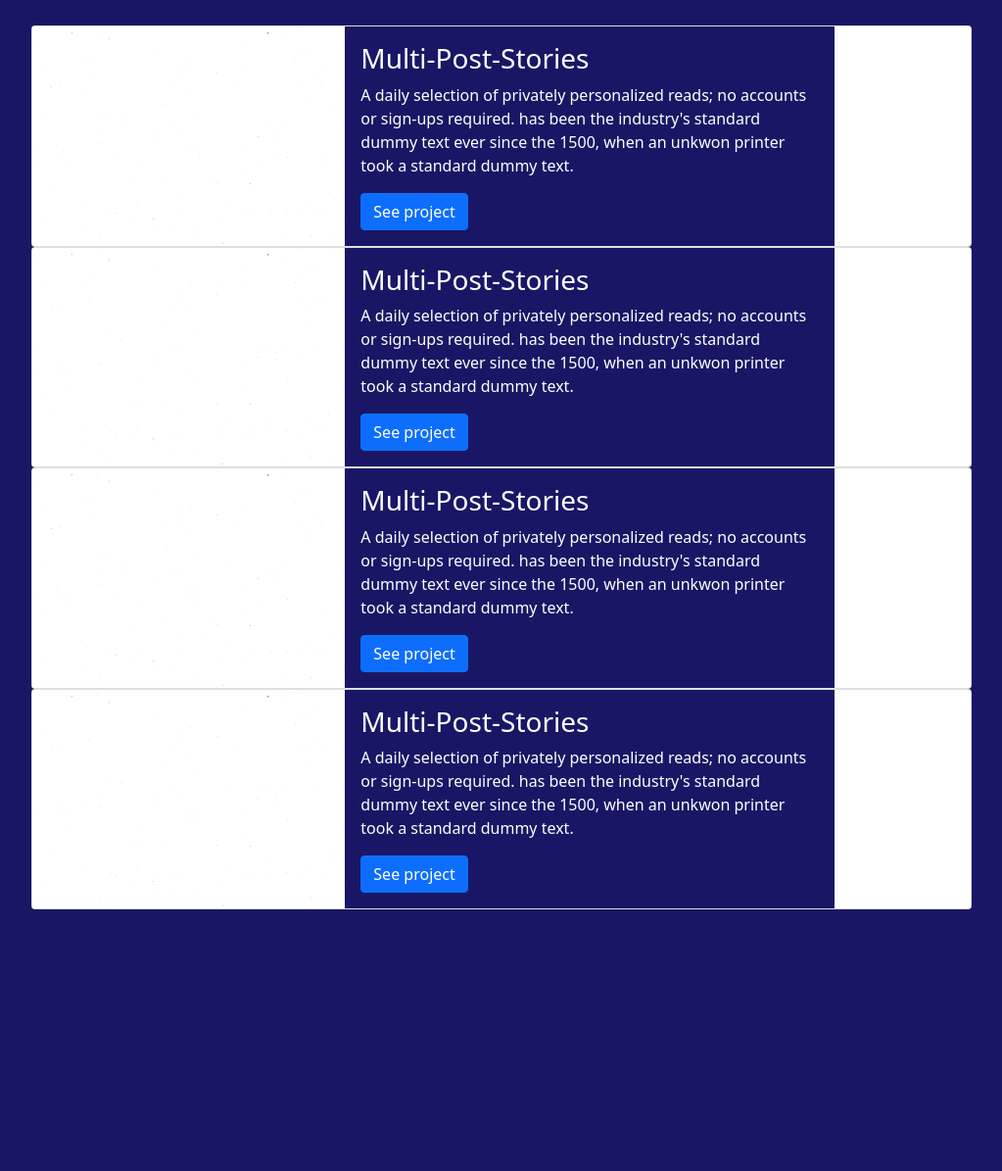
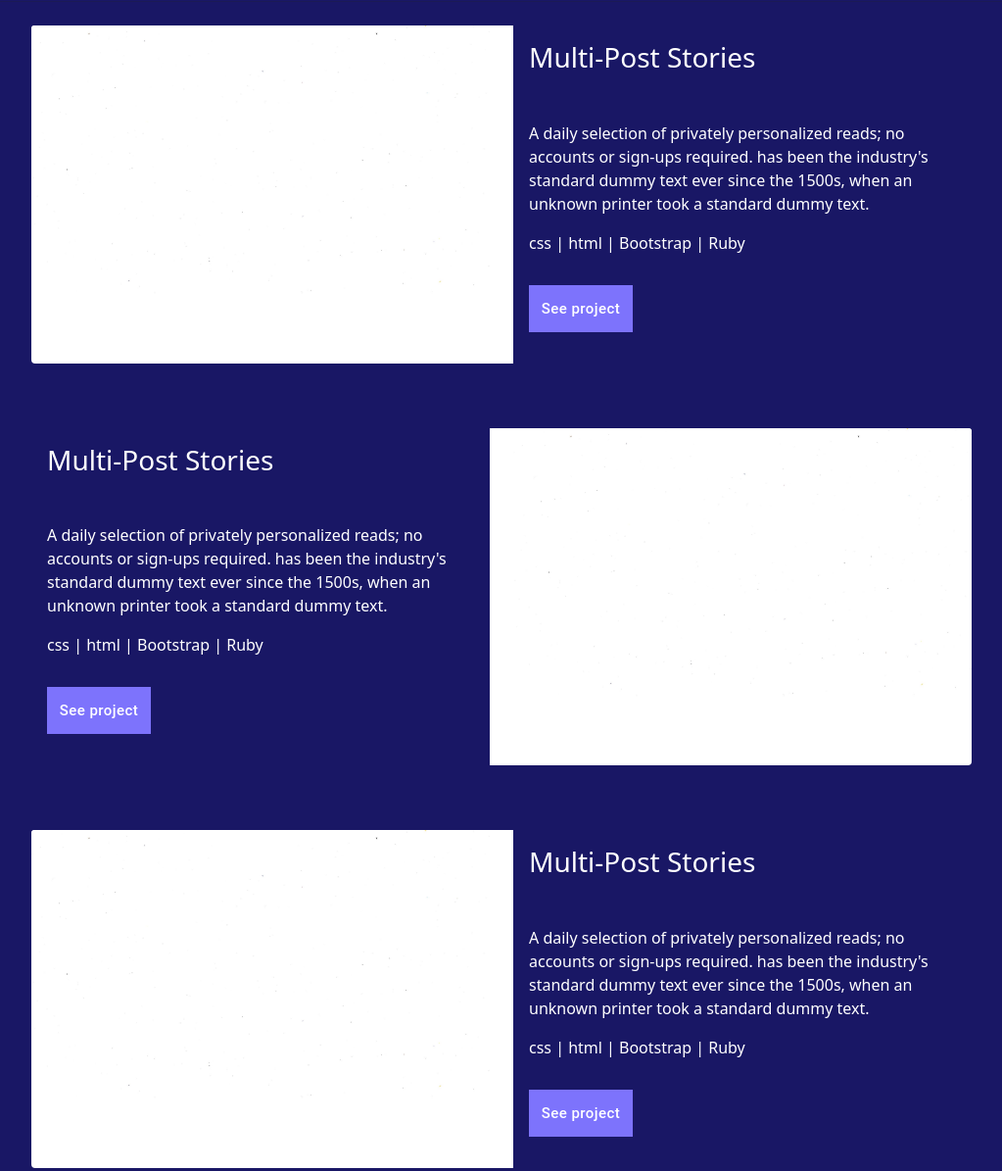
Before and after one commit to Gopxfs/test-bootstrap, a plain HTML site: page index.html in a window 1280 px wide. Shown: the part 960-2155 px from the top of the page at 98% size, without its empty margins (128-1151 px from the left). Before the commit the page ends 1888 px from the top, so only its background shows below. Drawn offline with nearby package versions, Linux system fonts and the light colour scheme.

Commit message:
Update project session

```diff
--- a/index.html
+++ b/index.html
@@ -85,63 +85,69 @@
           </div>
       </div>
 
-      <h2 class="main-text-color m-3 mt-5">My recent work</h2>
+      <h2 class="main-text-color m-3 mt-5" id="my-recent-work">My recent work</h2>
       <hr class="my-4">
 
-      <div class="project-cards">
-        <div class="card">
-          <div class="row g-0">
-            <div class="col-md-4">
-          <img src="images/white-background-2.jpg" class="card-img-left" style="max-height: 500px; max-width: 500px; width: 100%; height: 100%;" alt="Project image">
+      <div id="project-cards">
+        <div class="card mb-3 border-0" style="max-width: 1000px; max-height: 448px;">
+          <div class="row no-gutters">
+            <div class="col-md-6">
+              <img src="images/white-background-2.jpg" class="card-img" alt="Project image">
             </div>
-          <div class="col-md-8">
-          <div class="card-body" style="max-height: 500px; max-width: 500px; width: 100%; height: 100%;" >
-            <h3 class="card-title">Multi-Post-Stories</h3>
-            <p class="card-text">A daily selection of privately personalized reads; no accounts or sign-ups required. has been the industry's standard dummy text ever since the 1500, when an unkwon printer took a standard dummy text.</p>
-            <a href="#" class="btn btn-primary">See project</a>
+            <div class="col-md-6">
+              <div class="card-body">
+                <h3 class="card-title mb-5">Multi-Post Stories</h5>
+                <p class="card-text mb-3">A daily selection of privately personalized reads; no accounts or sign-ups required. has been the industry's standard dummy text ever since the 1500s, when an unknown printer took a standard dummy text.</p>
+                <p class="card-text">css | html | Bootstrap | Ruby</p>
+                <button type="button" class="project-button">See project</button>
               </div>
             </div>
           </div>
         </div>
-        <div class="card">
-          <div class="row g-0">
-            <div class="col-md-4">
-          <img src="images/white-background-2.jpg" class="card-img-left" style="max-height: 500px; max-width: 500px; width: 100%; height: 100%;" alt="Project image">
+
+        <div class="card mb-3 border-0" style="max-width: 1000px; max-height: 448px;">
+          <div class="row no-gutters">
+            <div class="col-md-6">
+              <div class="card-body">
+                <h3 class="card-title mb-5">Multi-Post Stories</h5>
+                <p class="card-text mb-3">A daily selection of privately personalized reads; no accounts or sign-ups required. has been the industry's standard dummy text ever since the 1500s, when an unknown printer took a standard dummy text.</p>
+                <p class="card-text">css | html | Bootstrap | Ruby</p>
+                <button type="button" class="project-button">See project</button>
               </div>
-          <div class="col-md-8">
-          <div class="card-body" style="max-height: 500px; max-width: 500px; width: 100%; height: 100%;" >
-            <h3 class="card-title">Multi-Post-Stories</h3>
-            <p class="card-text">A daily selection of privately personalized reads; no accounts or sign-ups required. has been the industry's standard dummy text ever since the 1500, when an unkwon printer took a standard dummy text.</p>
-            <a href="#" class="btn btn-primary">See project</a>
+            </div>
+            <div class="col-md-6">
+              <img src="images/white-background-2.jpg" class="card-img" alt="Project image">
+            </div>
+          </div>
+        </div>
+        <div class="card mb-3 border-0" style="max-width: 1000px; max-height: 448px;">
+          <div class="row no-gutters">
+            <div class="col-md-6">
+              <img src="images/white-background-2.jpg" class="card-img" alt="Project image">
+            </div>
+            <div class="col-md-6">
+              <div class="card-body">
+                <h3 class="card-title mb-5">Multi-Post Stories</h5>
+                <p class="card-text mb-3">A daily selection of privately personalized reads; no accounts or sign-ups required. has been the industry's standard dummy text ever since the 1500s, when an unknown printer took a standard dummy text.</p>
+                <p class="card-text">css | html | Bootstrap | Ruby</p>
+                <button type="button" class="project-button">See project</button>
               </div>
             </div>
           </div>
         </div>
-        <div class="card">
-          <div class="row g-0">
-            <div class="col-md-4">
-          <img src="images/white-background-2.jpg" class="card-img-left" style="max-height: 500px; max-width: 500px; width: 100%; height: 100%;" alt="Project image">
-          </div>
-          <div class="col-md-8">
-          <div class="card-body" style="max-height: 500px; max-width: 500px; width: 100%; height: 100%;" >
-            <h3 class="card-title">Multi-Post-Stories</h3>
-            <p class="card-text">A daily selection of privately personalized reads; no accounts or sign-ups required. has been the industry's standard dummy text ever since the 1500, when an unkwon printer took a standard dummy text.</p>
-            <a href="#" class="btn btn-primary">See project</a>
+
+        <div class="card mb-3 border-0" style="max-width: 1000px; max-height: 448px;">
+          <div class="row no-gutters">
+            <div class="col-md-6">
+              <div class="card-body">
+                <h3 class="card-title mb-5">Multi-Post Stories</h5>
+                <p class="card-text mb-3">A daily selection of privately personalized reads; no accounts or sign-ups required. has been the industry's standard dummy text ever since the 1500s, when an unknown printer took a standard dummy text.</p>
+                <p class="card-text">css | html | Bootstrap | Ruby</p>
+                <button type="button" class="project-button">See project</button>
               </div>
             </div>
-         </div>
-        </div>
-        <div class="card">
-          <div class="row g-0">
-            <div class="col-md-4">
-          <img src="images/white-background-2.jpg" class="card-img-left" style="max-height: 500px; width: 100%; height: 100%;" alt="Project image">
-          </div>
-          <div class="col-md-8">
-          <div class="card-body" style="max-height: 500px; max-width: 500px; width: 100%; height: 100%;" >
-            <h3 class="card-title">Multi-Post-Stories</h3>
-            <p class="card-text">A daily selection of privately personalized reads; no accounts or sign-ups required. has been the industry's standard dummy text ever since the 1500, when an unkwon printer took a standard dummy text.</p>
-            <a href="#" class="btn btn-primary">See project</a>
-          </div>
+            <div class="col-md-6">
+              <img src="images/white-background-2.jpg" class="card-img" alt="Project image">
             </div>
           </div>
         </div>
--- a/input.scss
+++ b/input.scss
@@ -2,7 +2,6 @@ $main-background: #191765;
 
 body {
   background-color: $main-background !important;
-
 }
 
 .card-body {
@@ -10,7 +9,6 @@ body {
 }
 
 .card-title,
-.card-body,
 .card-text {
   color: #fff;
 }
@@ -84,3 +82,47 @@ margin-top: 15px;
   align-self: center;
   width: 75%;
 }
+
+.project-button {
+  text-align: center;
+  margin-top: 15px;
+  margin-bottom: 16px;
+  height: 48px;
+  width: 106px;
+  background-color: #7d73fc;
+  border: none;
+  color: #fff;
+  font-family: 'Roboto', sans-serif;
+  font-style: normal;
+  font-weight: 500;
+  font-size: 15px;
+  line-height: 24px;
+  letter-spacing: 0.03em;
+  padding: 0;
+  transition: box-shadow 0.2s ease-out, color 2s ease-out;
+}
+
+.project-button:hover {
+  box-shadow: 0 8px 16px rgba(125, 115, 252, 0.48);
+}
+
+.project-button:active {
+  background: #5e42d7;
+}
+
+.project-button:disabled {
+  background: #2a2b33;
+  box-shadow: none;
+}
+
+#project-cards {
+  display: flex;
+  flex-direction: column;
+  width: 100%;
+  justify-content: center;
+  gap: 50px;
+}
+
+#my-recent-work {
+  margin-left: 755px;
+}
```
Also changed, not shown: input.css, 1 other file. Lines whose indentation alone changed are shown as unchanged.
